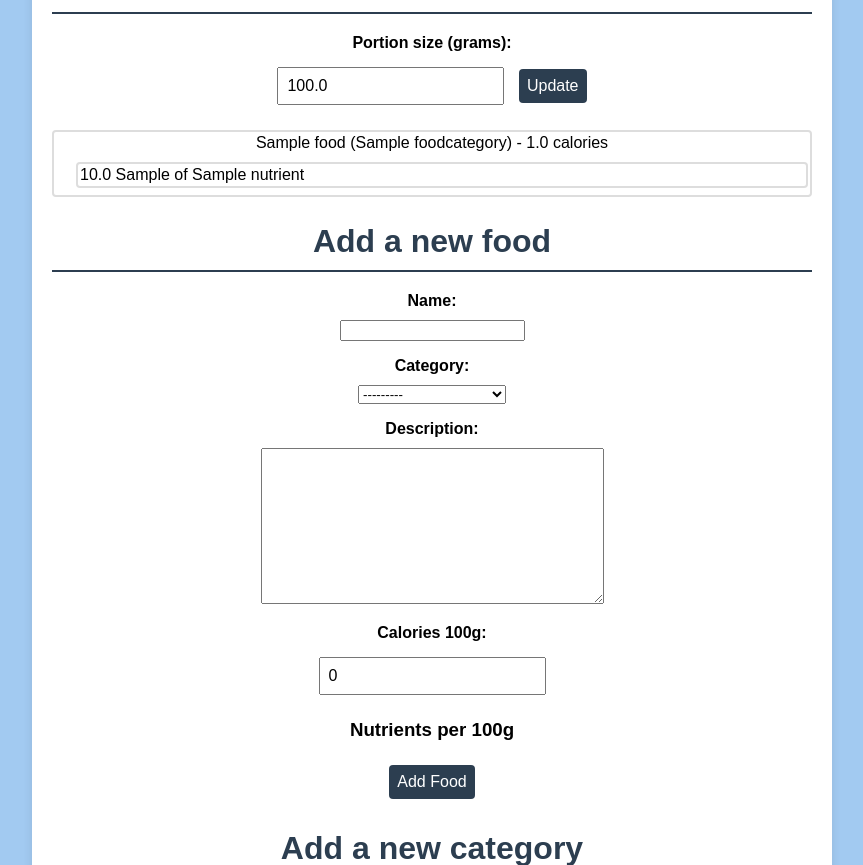
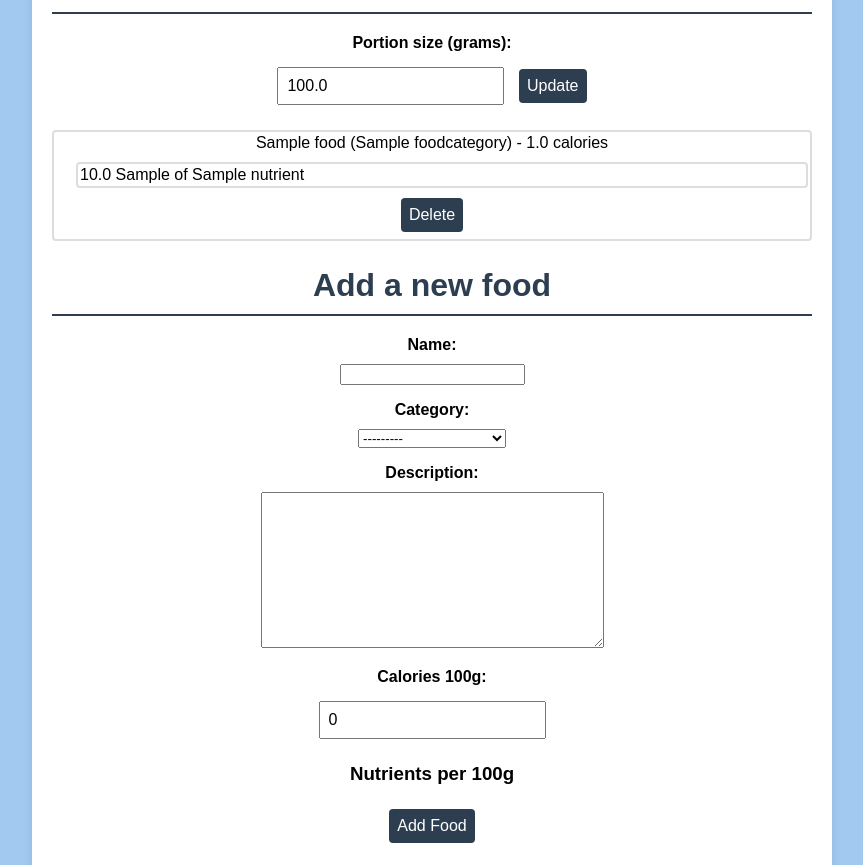
Before and after one commit to Aylift/BitePrep, a Django app: page /foods_db/ in a window 1280 px wide. Shown: the part 213-1078 px from the top of the page, without its empty margins (208-1071 px from the left). Run offline with Django 4.2, Linux system fonts and the light colour scheme; tables that the repository leaves empty hold one stand-in row (values such as "Sample post").

Commit message:
[ADD] added delete functionality to food records

```diff
--- a/Bite_prep/Foods/templates/foods/foods_db.html
+++ b/Bite_prep/Foods/templates/foods/foods_db.html
@@ -21,6 +21,10 @@
                                 <li>{{ food_nutrient.amount }} {{ food_nutrient.nutrient.unit }} of {{ food_nutrient.nutrient.name }}</li>
                             {% endfor %}
                         </ul>
+                        <form action="{% url 'delete_food_record' food.pk %}" method="post" style="display:inline">
+                            {% csrf_token %}
+                            <button type="submit">Delete</button>
+                        </form>
                     </li>
                 {% endfor %}
             </ul>
--- a/Bite_prep/Foods/urls.py
+++ b/Bite_prep/Foods/urls.py
@@ -1,12 +1,13 @@
 from django.urls import path
 from . import views
-from .views import delete_diary_record
+from .views import delete_diary_record, delete_food_record
 
 
 urlpatterns = [
     path('', views.home, name='home'),
     path("foods_db/", views.foods_db, name='foods_db'),
     path("diary/", views.diary, name='diary'),
-    path('delete/<int:pk>/', delete_diary_record, name='delete_diary_record'),
+    path('delete-food/<int:pk>/', delete_diary_record, name='delete_diary_record'),
+    path('delete/<int:pk>/', delete_food_record, name='delete_food_record'),
 
 ]
--- a/Bite_prep/Foods/views.py
+++ b/Bite_prep/Foods/views.py
@@ -85,3 +85,12 @@ def delete_diary_record(request, pk):
         return redirect('diary')
 
     return render(request, 'Foods/diary.html', {'record': record})
+
+def delete_food_record(request, pk):
+    record = get_object_or_404(Food, pk=pk)
+
+    if request.method == 'POST':
+        record.delete()
+        return redirect('foods_db')
+
+    return render(request, 'Foods/food_diary.html', {'record': record})
```
